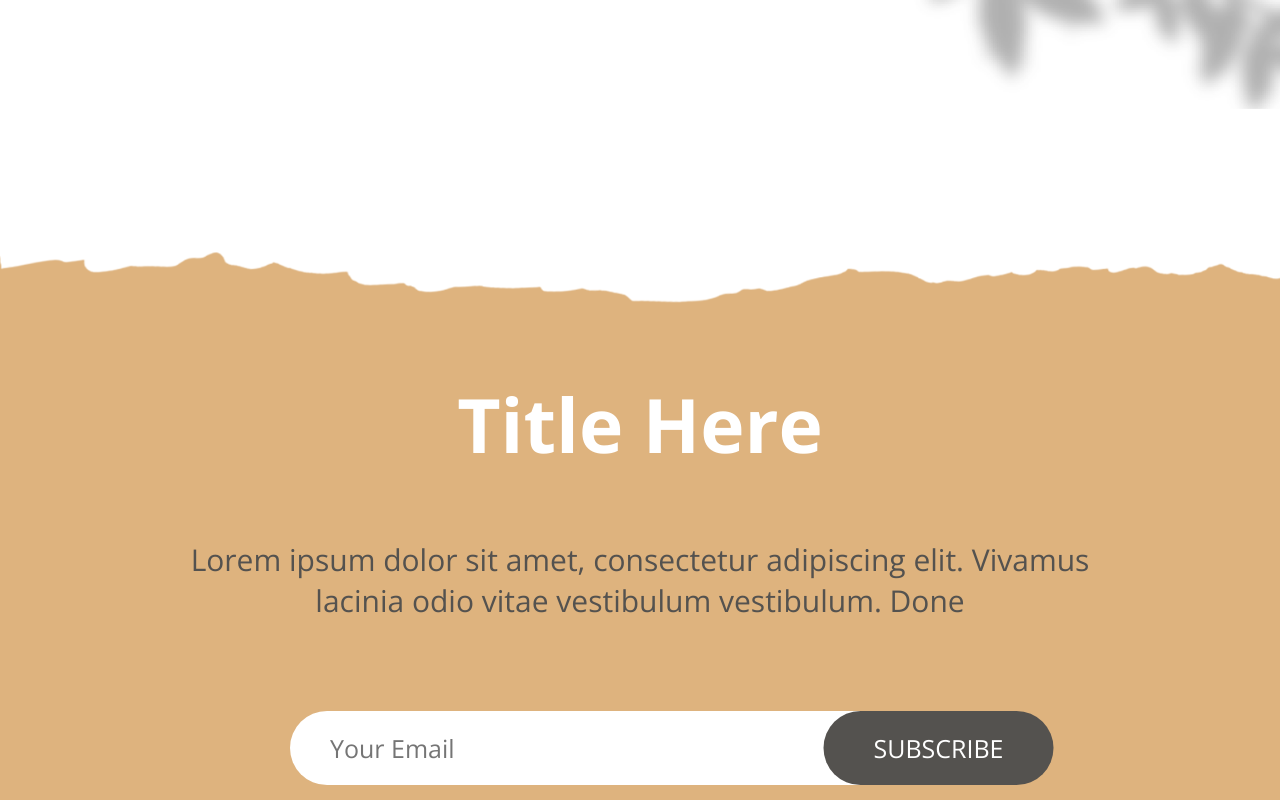
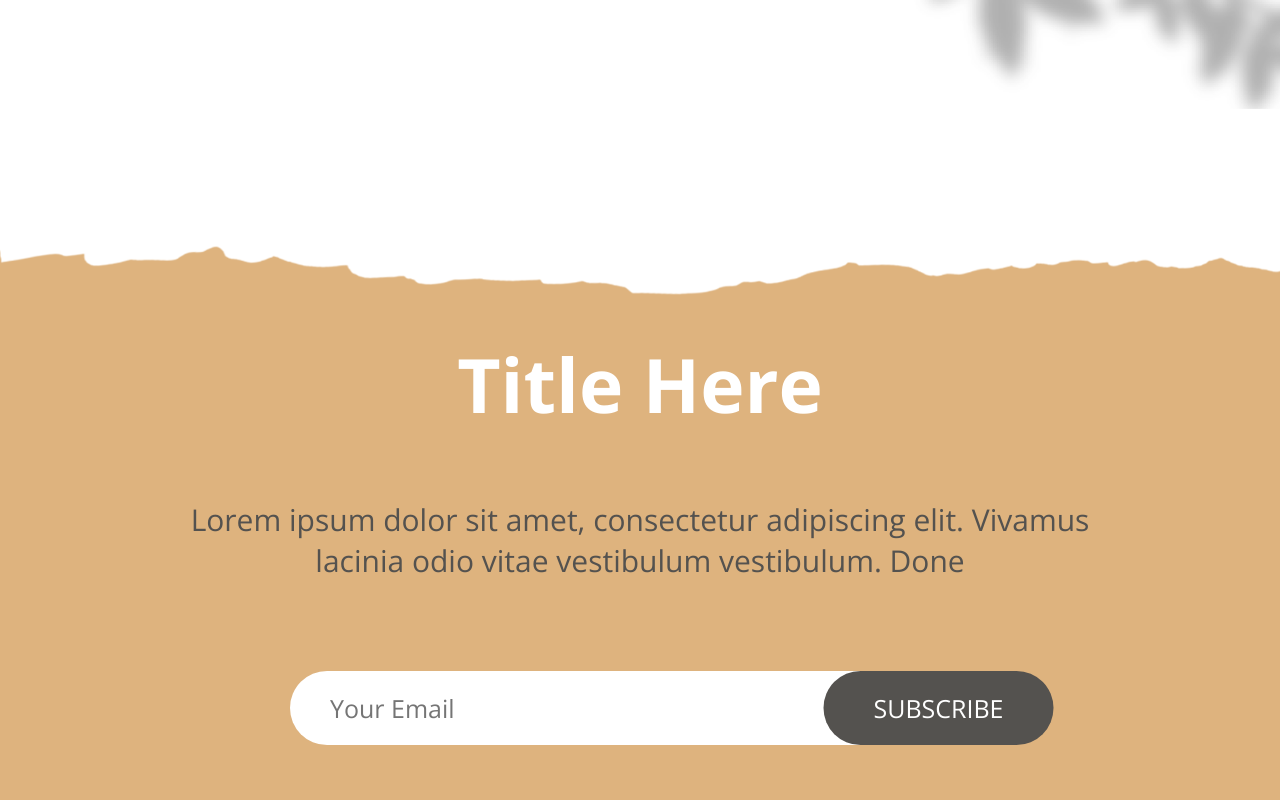
Before and after one commit to AltPerson/Landing-Page, a React (Create React App) app: page / in a window 1280 px wide. Shown: the part 6680-7480 px from the top of the page. Built offline with nearby package versions, Linux system fonts and the light colour scheme.

Commit message:
some css adaptive changes

```diff
--- a/src/components/SubscribeSection/SubscribeElements.js
+++ b/src/components/SubscribeSection/SubscribeElements.js
@@ -6,17 +6,11 @@ export const SubscribeSectionContainer = styled.div`
   width: 100%;
   height: 100%;
   background-image: url(${topShape}), url(${bottomShape});
-  background-size: 100%, 100%;
+  background-size: 100% 20%, 100%;
   background-position: top, bottom;
   background-repeat: no-repeat, no-repeat;
   background-color: #deb37e;
-  padding: 240px 0 140px;
-  @media screen and (max-width: 1200px) {
-    padding: 200px 0 140px;
-  }
-  @media screen and (max-width: 968px) {
-    padding: 180px 0 120px;
-  }
+  padding: 200px 0;
 `;
 
 export const SubscribeSectionWrapper = styled.div`
```
